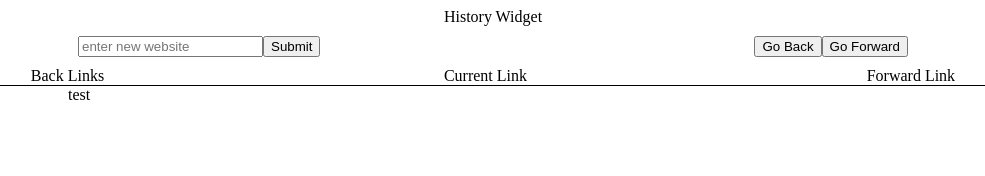
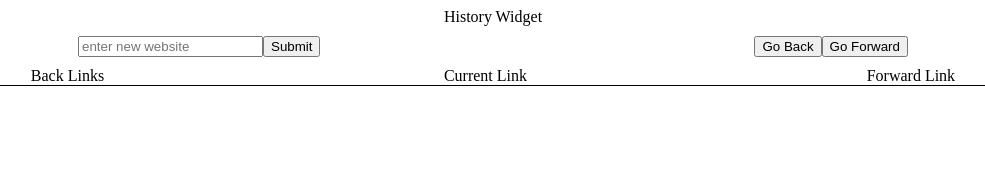
Before and after one commit to hirichardhai/history-widget, a React (Create React App) app: page / in a window 1280 px wide. Shown: the top 176 px of the page, without its empty margins (147-1132 px from the left). Built offline with nearby package versions, Linux system fonts and the light colour scheme.

Commit message:
removed test from back-links

```diff
--- a/src/App.jsx
+++ b/src/App.jsx
@@ -62,7 +62,7 @@ class App extends Component {
           <div>Forward Link</div>
         </section>
         <section className='history-links'>
-          <div className='back-links'>test</div>
+          <div className='back-links'></div>
           <div className='current-link'>{this.renderCurrentLink()}</div>
           <div className='forward-links'></div>
         </section>
```
